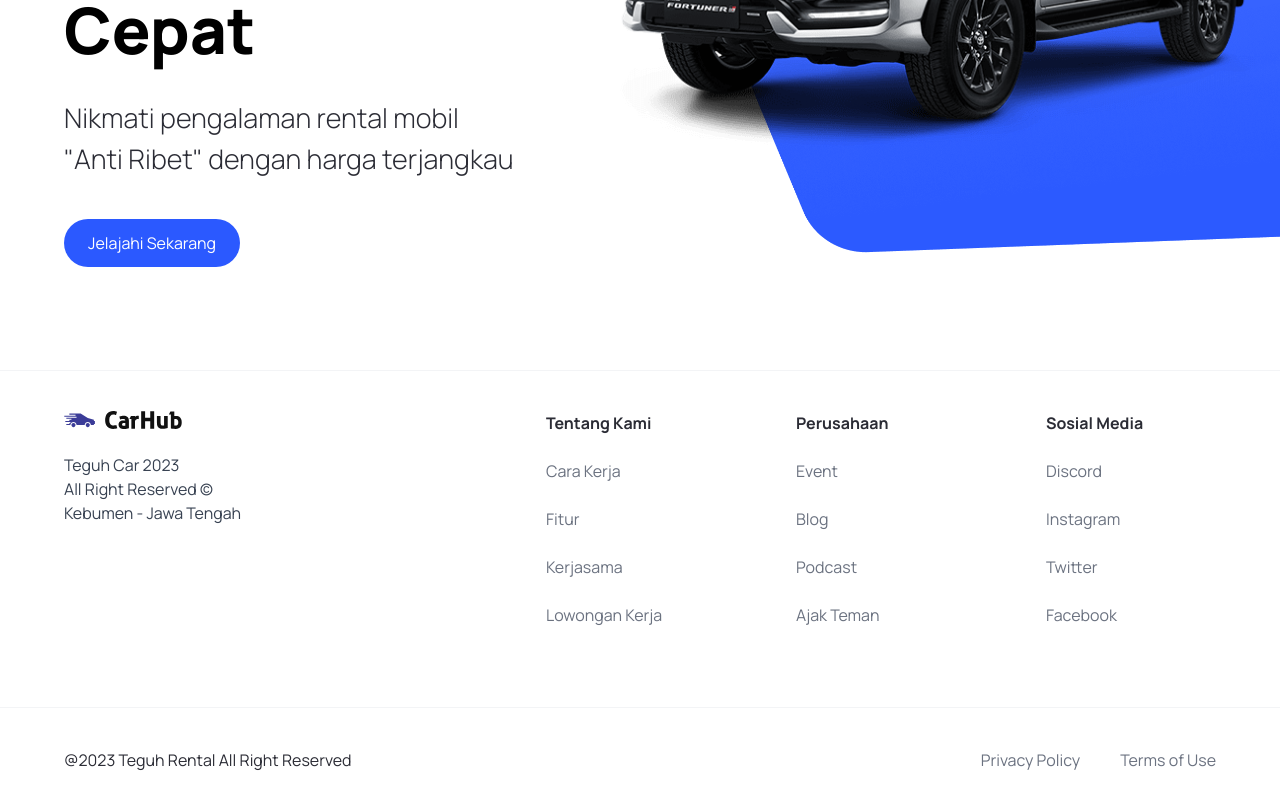
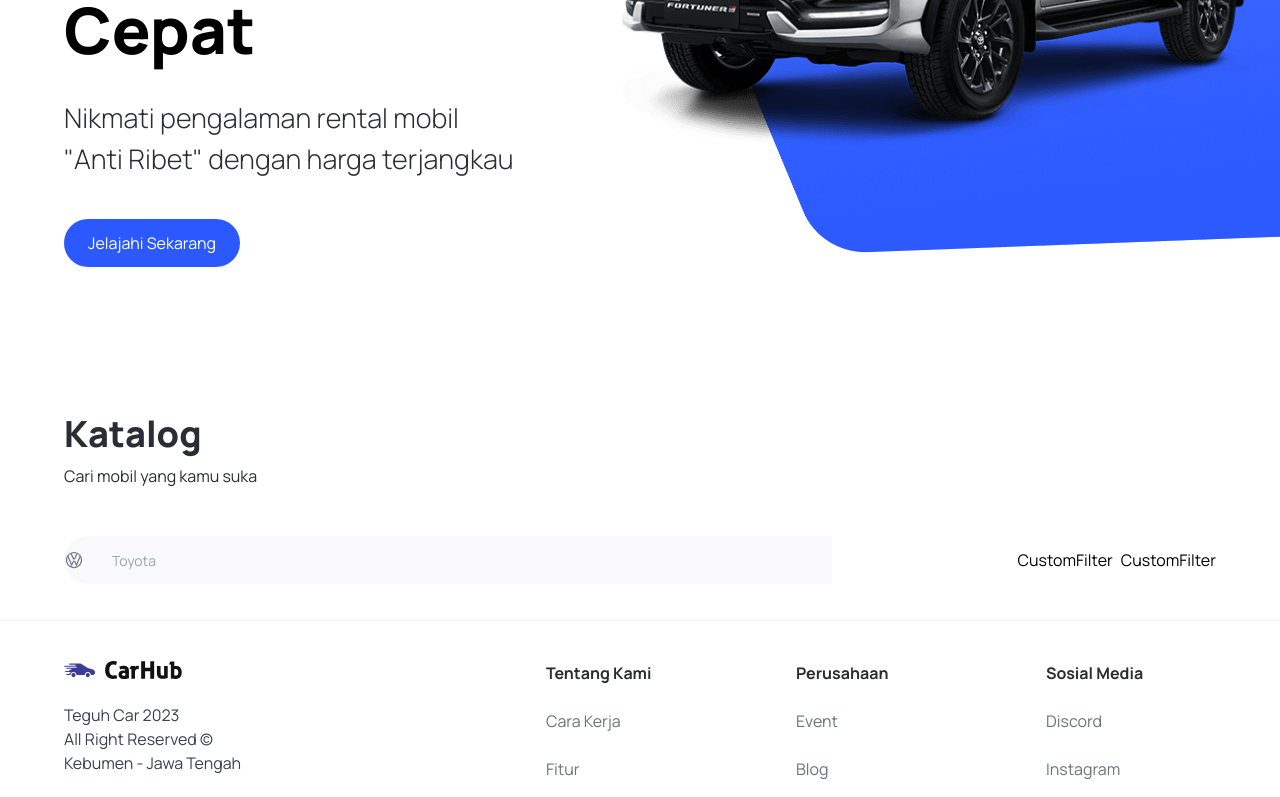
Before and after one commit to teguhwin8/rental_mobil, a Next.js app: page / in a window 1280 px wide. Shown: the part 450-1247 px from the top of the page. Built offline with nearby package versions, Linux system fonts and the light colour scheme.

Commit message:
init filter, install headless ui react

```diff
--- a/app/page.tsx
+++ b/app/page.tsx
@@ -1,11 +1,25 @@
 import Image from "next/image";
 
-import { Hero } from "@/components";
+import { CustomFilter, Hero, SearchBar } from "@/components";
 
 export default function Home() {
   return (
     <main className="overflow-hidden">
       <Hero />
+      <div className="mt-12 padding-x padding-y max-width" id="discover">
+        <div className="home__text-container">
+          <h1 className="text-4xl font-extrabold">Katalog</h1>
+          <p>Cari mobil yang kamu suka</p>
+        </div>
+
+        <div className="home__filters">
+          <SearchBar />
+          <div className="home__filter-container">
+            <CustomFilter title="Bahan Bakar" />
+            <CustomFilter title="Tahun" />
+          </div>
+        </div>
+      </div>
     </main>
   );
 }
--- /dev/null
+++ b/components/CustomFilter.tsx
@@ -0,0 +1,7 @@
+import React from "react";
+
+const CustomFilter = () => {
+  return <div>CustomFilter</div>;
+};
+
+export default CustomFilter;
--- /dev/null
+++ b/components/SearchBar.tsx
@@ -0,0 +1,23 @@
+"use client";
+
+import { useState } from "react";
+import SearchManufacturer from "./SearchManufacturer";
+
+const SearchBar = () => {
+  const [manufacturer, setManufacturer] = useState("");
+
+  const handleSearch = () => {};
+
+  return (
+    <form className="searchbar" onSubmit={handleSearch}>
+      <div className="searchbar__item">
+        <SearchManufacturer
+          manufacturer={manufacturer}
+          setManufacturer={setManufacturer}
+        />
+      </div>
+    </form>
+  );
+};
+
+export default SearchBar;
--- /dev/null
+++ b/components/SearchManufacturer.tsx
@@ -0,0 +1,43 @@
+"use client";
+
+import { Combobox, Transition } from "@headlessui/react";
+
+import { useState, Fragment } from "react";
+import { SearchManufacturerProps } from "@/types";
+import Image from "next/image";
+
+const SearchManufacturer = ({
+  manufacturer,
+  setManufacturer,
+}: SearchManufacturerProps) => {
+  const [query, setQuery] = useState("");
+
+  return (
+    <div className="search-manufacturer">
+      <Combobox>
+        <div className="relative w-full">
+          <Combobox.Button className="absolute top-[14px]">
+            <Image src="/car-logo.svg" alt="Car Logo" width={20} height={20} />
+          </Combobox.Button>
+          <Combobox.Input
+            className="search-manufacturer__input"
+            placeholder="Toyota"
+            displayValue={(manufacturer: string) => manufacturer}
+            onChange={(e) => setQuery(e.target.value)}
+          />
+          <Transition
+            as={Fragment}
+            leave="transition ease-in duration-100"
+            leaveFrom="opacity-100"
+            leaveTo="opacity-0"
+            afterLeave={() => setQuery("")}
+          >
+            <Combobox.Options></Combobox.Options>
+          </Transition>
+        </div>
+      </Combobox>
+    </div>
+  );
+};
+
+export default SearchManufacturer;
--- a/components/index.ts
+++ b/components/index.ts
@@ -2,5 +2,16 @@
 import CustomButton from "./CustomButton";
 import Navbar from "./Navbar";
 import Footer from "./Footer";
+import SearchBar from "./SearchBar";
+import CustomFilter from "./CustomFilter";
+import SearchManufactur from "./SearchManufacturer";
 
-export { Hero, CustomButton, Navbar, Footer };
+export {
+  Hero,
+  CustomButton,
+  Navbar,
+  Footer,
+  SearchBar,
+  CustomFilter,
+  SearchManufactur,
+};
--- a/package.json
+++ b/package.json
@@ -9,6 +9,7 @@
     "lint": "next lint"
   },
   "dependencies": {
+    "@headlessui/react": "^1.7.15",
     "@types/node": "20.3.1",
     "@types/react": "18.2.12",
     "@types/react-dom": "18.2.5",
--- a/types/index.ts
+++ b/types/index.ts
@@ -6,3 +6,8 @@
   handleClick?: MouseEventHandler<HTMLButtonElement>;
   btnType?: "button" | "submit";
 }
+
+export interface SearchManufacturerProps {
+  manufacturer: string;
+  setManufacturer: (manufacturer: string) => void;
+}
```
Also changed, not shown: 1 other file (tests, documents, lock files or other folders).
